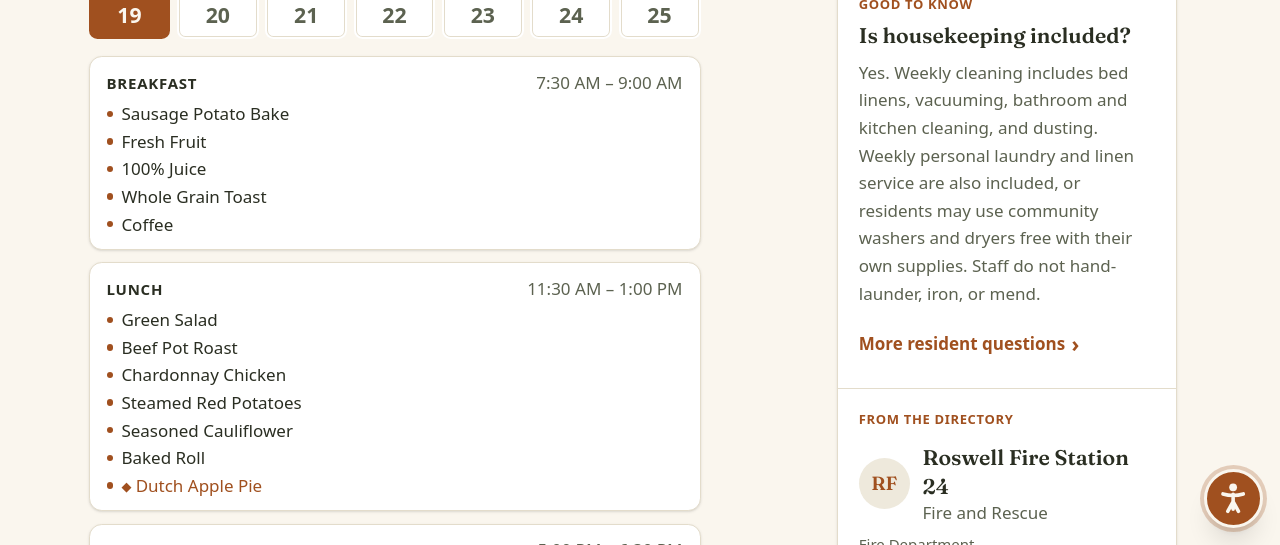
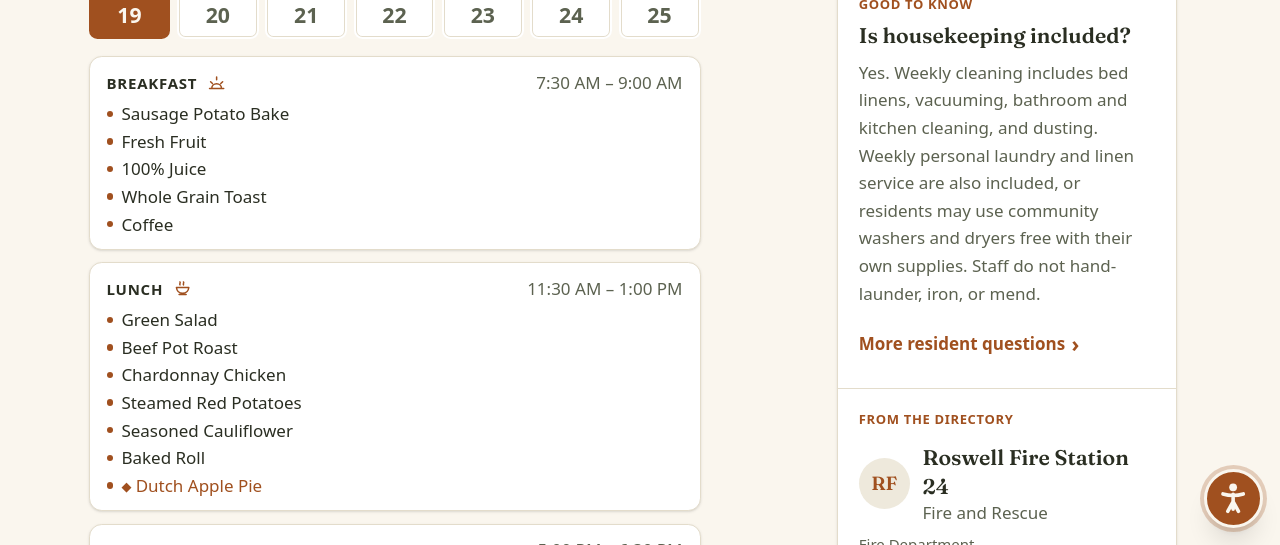
Before and after one commit to dillo/magnolia-companion, a Next.js app: page /menu in a window 1280 px wide. Shown: the part 255-800 px from the top of the page. Built offline with nearby package versions, Linux system fonts and the light colour scheme.

Commit message:
feat: enhance meal card presentation

```diff
--- a/components/MealCards.tsx
+++ b/components/MealCards.tsx
@@ -15,10 +15,43 @@ export function mealHours({ start, end }: { start: string; end: string }): strin
   return `${formatTime(start)} – ${formatTime(end)}`;
 }
 
+function MealHeadingIcon({ meal }: { meal: MealInfo["key"] }) {
+  const iconClass = "h-5 w-5 shrink-0 -translate-y-[3px] text-copper";
+  const stroke = {
+    fill: "none",
+    stroke: "currentColor",
+    strokeWidth: 1.7,
+    strokeLinecap: "round" as const,
+    strokeLinejoin: "round" as const,
+  };
+
+  if (meal === "breakfast") {
+    return (
+      <svg aria-hidden="true" viewBox="0 0 24 22" className={iconClass}>
+        <path d="M4 20h16M6.5 20a5.5 5.5 0 0 1 11 0M12 7v3M5.2 12.2l2.1 2.1M18.8 12.2l-2.1 2.1" {...stroke} />
+      </svg>
+    );
+  }
+
+  if (meal === "lunch") {
+    return (
+      <svg aria-hidden="true" viewBox="0 0 24 22" className={iconClass}>
+        <path d="M5 12h14c-.5 4.1-3.1 6.5-7 6.5S5.5 16.1 5 12ZM8 20h8M9 9c-1-1.2 1-2.1 0-3.3M13 9c-1-1.2 1-2.1 0-3.3" {...stroke} />
+      </svg>
+    );
+  }
+
+  return (
+    <svg aria-hidden="true" viewBox="0 0 24 22" className={iconClass}>
+      <path d="M4 20h16M6 17.5a6 6 0 0 1 12 0H6ZM12 11.5V9M10.5 9h3" {...stroke} />
+    </svg>
+  );
+}
+
 /**
  * One meal as a card — the shared surface used by the home sidebar and /menu.
  * `items` null renders the pending-menu skeleton; `now` non-null enables the
- * "Serving now" badge (pass it only when the card shows today's menu).
+ * serving-now highlight (pass it only when the card shows today's menu).
  */
 export function MealCard({
   meal,
@@ -29,17 +62,25 @@ export function MealCard({
   items: MealItem[] | null;
   now?: string | null;
 }) {
+  const isServing = servingNow(meal, now);
+
   return (
-    <section className="rounded-xl border border-hairline bg-card px-4 py-3 shadow-sm">
+    <section
+      aria-label={`${meal.label}${isServing ? ", serving now" : ""}`}
+      className={`rounded-xl border px-4 py-3 ${
+        isServing
+          ? "border-copper bg-copper/10 shadow-md ring-1 ring-copper/20"
+          : "border-hairline bg-card shadow-sm"
+      }`}
+    >
       <div className="mb-1.5 flex flex-wrap items-baseline justify-between gap-x-3 gap-y-0.5">
-        <h3 className="text-[15px] font-bold uppercase tracking-wider text-ink">{meal.label}</h3>
-        {servingNow(meal, now) ? (
-          <span className="rounded-full bg-copper px-2.5 py-0.5 text-[13px] font-bold text-petal">
-            Serving now
-          </span>
-        ) : (
-          <span className="tabular-nums text-moss">{mealHours(meal)}</span>
-        )}
+        <h3 className="flex items-end gap-2 text-[15px] font-bold uppercase leading-5 tracking-wider text-ink">
+          {meal.label}
+          <MealHeadingIcon meal={meal.key} />
+        </h3>
+        <span className={`tabular-nums ${isServing ? "font-semibold text-copper" : "text-moss"}`}>
+          {mealHours(meal)}
+        </span>
       </div>
       {items === null ? (
         <ul className="space-y-1" aria-label="Menu pending">
```
Also changed, not shown: 1 other file (tests, documents, lock files or other folders).
